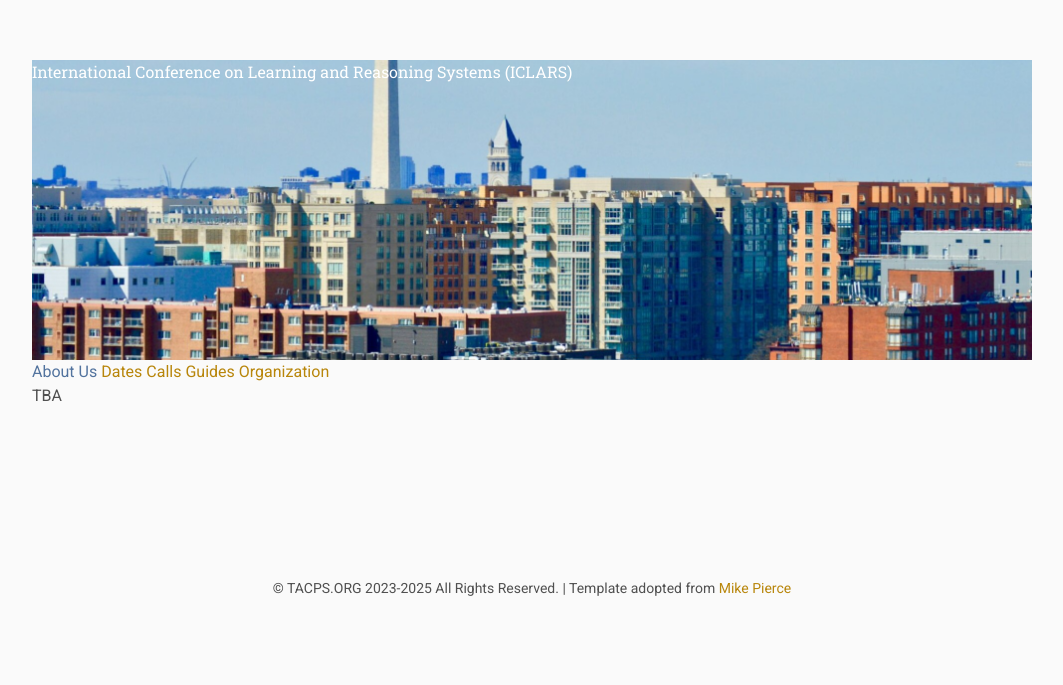
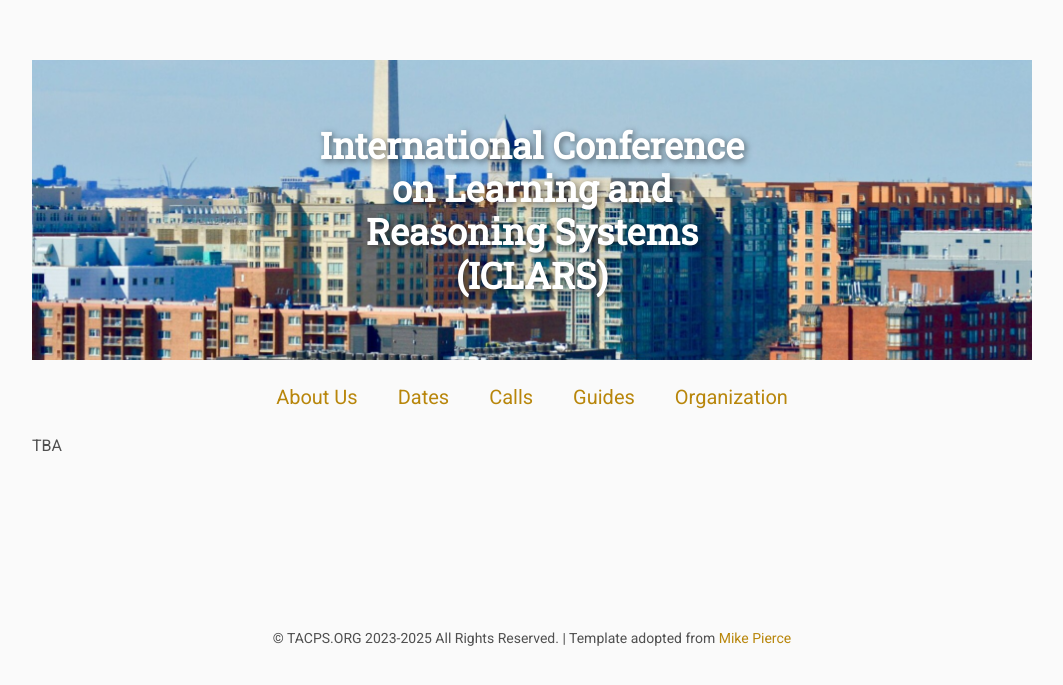
Before and after one commit to ITSEG-MQ/website-iclars-conf, a Jekyll site: the page built from index.html, in a window 1280 px wide. Shown: the top 685 px of the page, without its empty margins (108-1171 px from the left). Built offline with Jekyll 4.4.1, drawn with Linux system fonts in a browser that asks for light colours.

Commit message:
Add navigation bar and banner styles

```diff
--- a/assets/css/main.css
+++ b/assets/css/main.css
@@ -121,3 +121,74 @@ footer{font-size:0.875em; margin-top:12em; text-align:center;}
     td.navigation{font-size:1.5em; padding:0px 20px 0px 20px;}
     table.footer{font-size:0.33em;}
 }
+
+
+.nav-bar {
+  display: flex;
+  justify-content: center;
+  gap: 40px;  /* 控制按钮之间间距 */
+  margin: 25px 0;
+}
+
+.nav-bar a {
+  font-size: 20px;
+  font-weight: 500;
+  text-decoration: none;
+  color: #b8860b;
+}
+
+.nav-bar a:hover {
+  color: #333;
+}
+
+/* Banner image container */
+.banner {
+  width: 100%;
+  height: 350px; /*你可以调成300、400、450，看你喜欢*/
+  background-image: url('/assets/images/banner.png'); /*改成你的图片路径*/
+  background-size: cover;
+  background-position: center;
+  position: relative;
+}
+
+/* Title text overlay */
+.banner-title {
+  position: absolute;
+  top: 50%;              /* 垂直居中 */
+  left: 50%;             /* 水平居中 */
+  transform: translate(-50%, -50%);
+  color: #b2132e;
+  font-size: 36px;       /* 🎯你想调大小就在这里调，比如 28 / 32 / 40 / 48 px */
+  font-family: 'Roboto Slab', serif;
+  font-weight: bold;
+  text-align: center;
+  text-shadow: 2px 2px 4px #00000050; /* 柔和阴影，让字更清晰 */
+  padding: 0 20px;       /* 防止太长时挤边 */
+}
+
+/* Banner image container */
+.banner {
+  width: 100%;
+  height: 330px; /* ★调大一点空间让文字不挤 */
+  background-image: url('/assets/images/banner.png'); /* 你的 banner 路径 */
+  background-size: cover;
+  background-position: center;
+  position: relative;
+}
+
+/* Title overlay */
+.banner-title {
+  position: absolute;
+  top: 50%;
+  left: 50%;
+  transform: translate(-50%, -50%);
+  color: white;              /* ★改成白色字体 */
+  font-size: 36px;           /* ★字体大小（你可以调成 32/40/48） */
+  line-height: 1.2;          /* ★避免两行之间太挤 */
+  text-align: center;
+  font-family: 'Roboto Slab', serif;
+  font-weight: bold;
+  text-shadow: 2px 2px 6px rgba(0,0,0,0.5); /* ★让白字清晰可读 */
+  padding: 0 20px;           /* 防止长文本贴边 */
+  max-width: 90%;            /* 避免过长时溢出图像 */
+}
```
